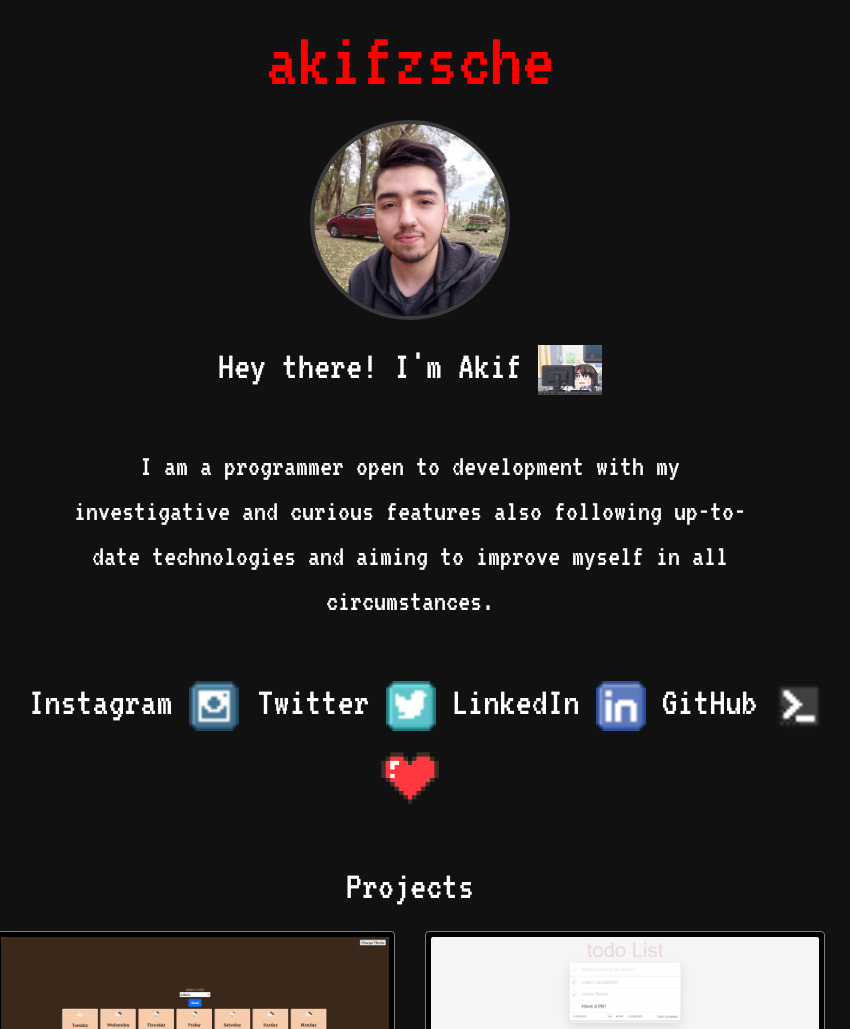
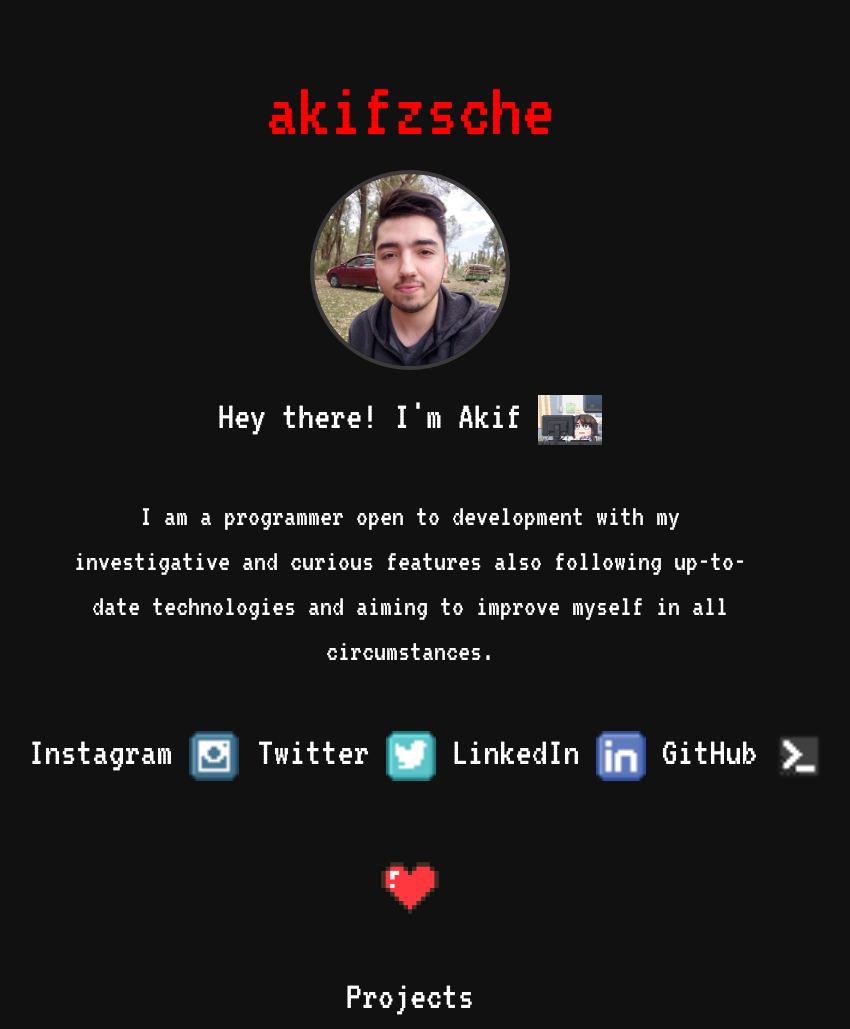
Before and after one commit to akifkomurcu/akifkomurcu.github.io, a plain HTML site: page index.html in a window 1280 px wide. Shown: the top 1029 px of the page, without its empty margins (230-1080 px from the left). Drawn offline with nearby package versions, Linux system fonts and the light colour scheme.

Commit message:
margin top

```diff
--- a/index.html
+++ b/index.html
@@ -64,9 +64,11 @@
                 </ul>
             </div>
         </div>
+      <a href="#baslik">
         <div class="row ortala">
-            <img class="mb-5" style="height: 60px; width: 90px;" src="./img/pixel heart png.png">
-        </div>
+          <img class="mb-5 heart" style="height: 60px; width: 90px;" src="./img/pixel heart png.png">
+      </div>
+      </a>
     </div>
     <div class="container">
 
--- a/style.css
+++ b/style.css
@@ -7,6 +7,7 @@ body {
 }
 
 .akif {
+    margin-top: 50px;
     font-size: 80px;
     display: flex;
     justify-content: center;
```
